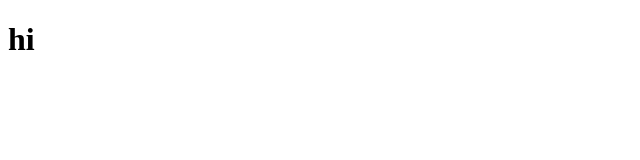
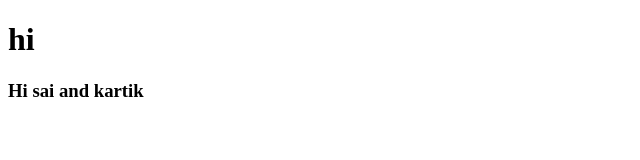
Before and after one commit to kartikup99/MSK-Tea, a plain HTML site: page index.html in a window 1280 px wide. Shown: the whole page, without its empty margins (0-640 px from the left). Drawn offline with Linux system fonts and the light colour scheme.

Commit message:
Atharva Changes

```diff
--- a/index.html
+++ b/index.html
@@ -6,5 +6,6 @@
   </head>
   <body>
 <h1>hi</h1>
+<h3>Hi sai and kartik</h3>
   </body>
 </html>
```
